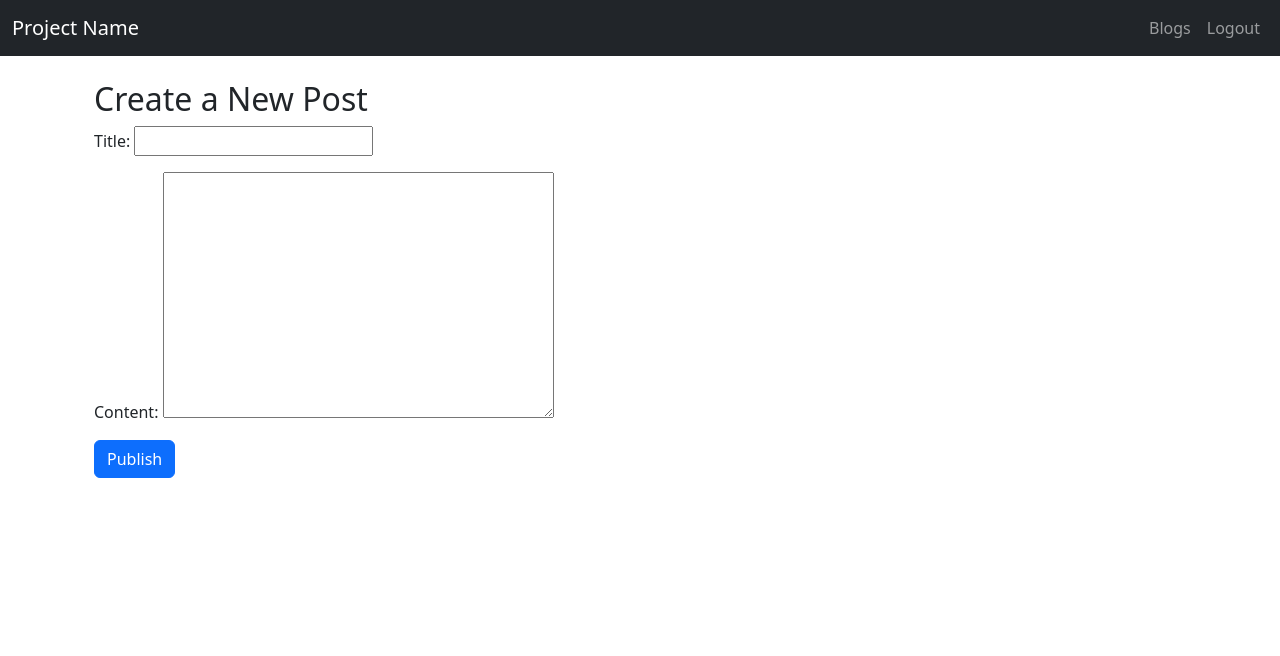
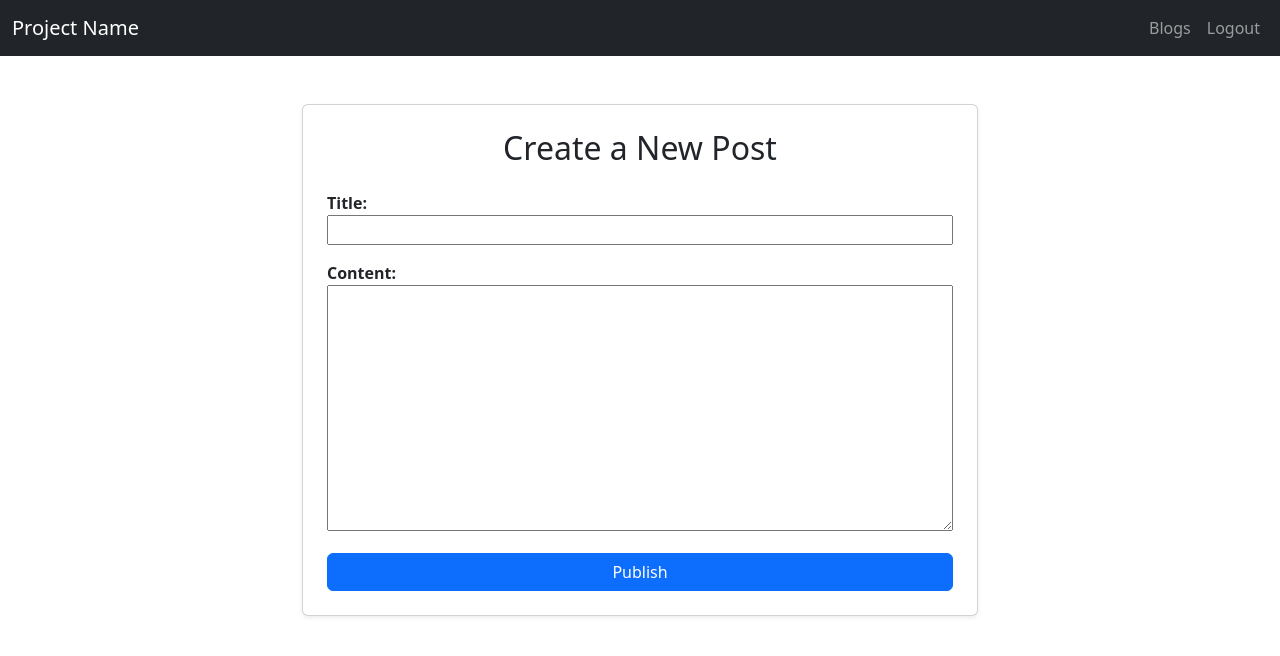
Before and after one commit to Fatima-NW/Blogging-Platform, a Django app: page /posts/new/ in a window 1280 px wide. Shown: the top 656 px of the page. Run offline with Django 5.2, Linux system fonts and the light colour scheme; a user stored in the database is signed in; parts of the project's set-up code (start-up, migrations or seed data) failed here and were passed over.

Commit message:
Added basic styling in forms

```diff
--- a/templates/posts/post_form.html
+++ b/templates/posts/post_form.html
@@ -7,12 +7,23 @@ Displays the form for creating a new blog post
 {% block title %}New Post{% endblock %}
 
 {% block content %}
-<div class="container">
-    <h2>Create a New Post</h2>
-    <form method="POST">
-        {% csrf_token %}
-        {{ form.as_p }}
-        <button type="submit" class="btn btn-primary">Publish</button>
-    </form>
+<div class="container mt-5" style="max-width: 700px;">
+    <div class="card shadow-sm p-4">
+        <h2 class="text-center mb-4">Create a New Post</h2>
+        <form method="POST">
+            {% csrf_token %}
+            {{ form.as_p }}
+            <button type="submit" class="btn btn-primary w-100 rounded">Publish</button>
+        </form>
+    </div>
 </div>
+
+<style>
+form input, form textarea {
+    width: 100%;
+}
+form label {
+    font-weight: bold;
+}
+</style>
 {% endblock %}
```
Also changed, not shown: templates/users/login.html (+16 -8 lines), templates/users/register.html (+24 -4 lines).
